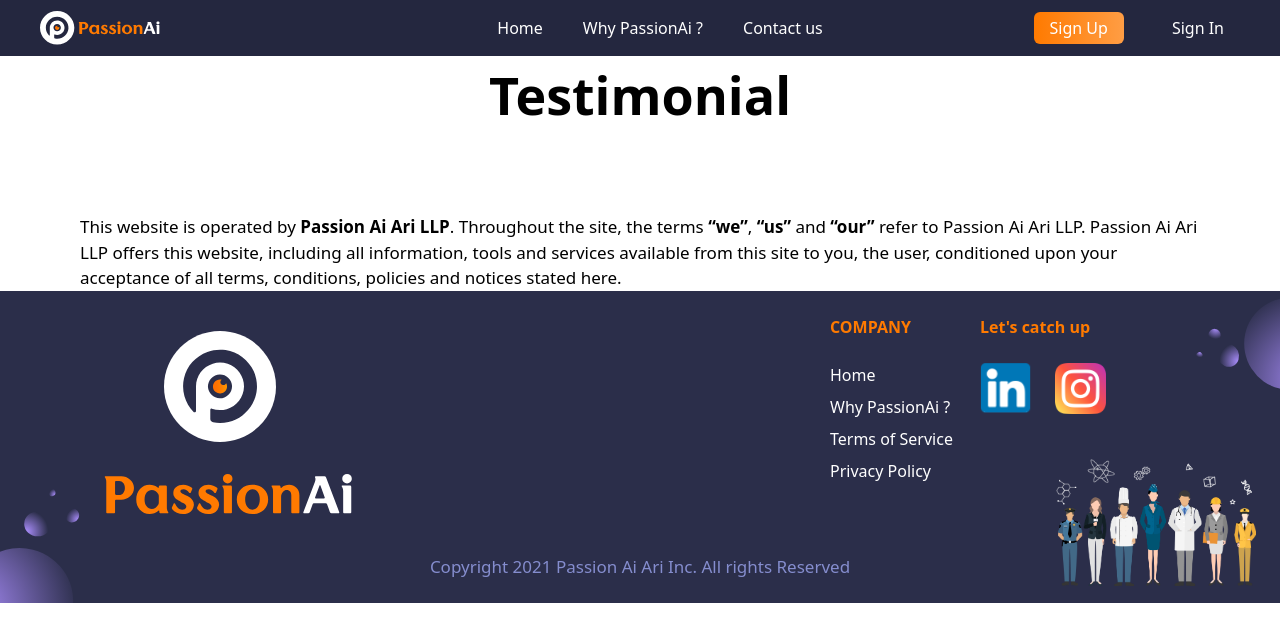
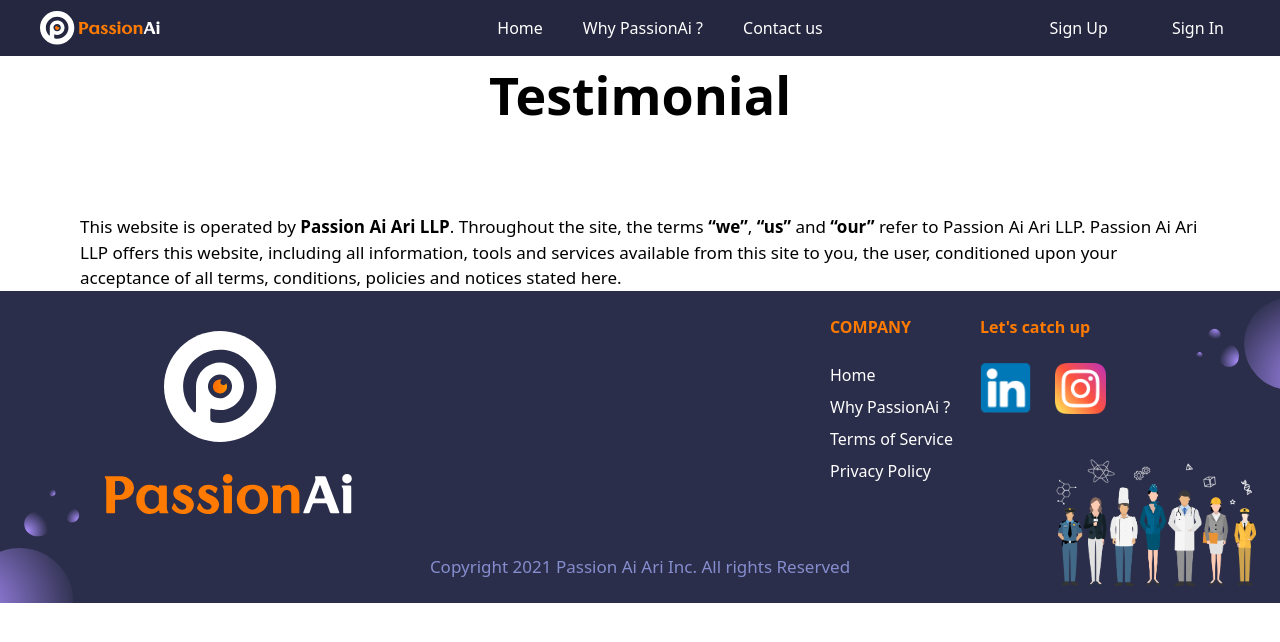
Before and after one commit to THOUFIQHUSSAIN-J/PassionAI-website, a React (Create React App) app: page /terms in a window 1280 px wide. Shown: the top 642 px of the page. Built offline with nearby package versions, Linux system fonts and the light colour scheme.

Commit message:
env setup

```diff
--- a/package.json
+++ b/package.json
@@ -2,7 +2,7 @@
   "name": "passion-ai-website",
   "version": "1.0.0",
   "private": true,
-  "proxy": "http://passionaiari.com",
+  "proxy": "http://3.7.51.78",
   "dependencies": {
     "@testing-library/jest-dom": "^5.16.5",
     "@testing-library/react": "^13.4.0",
--- a/src/components/ContactModal/index.js
+++ b/src/components/ContactModal/index.js
@@ -6,6 +6,7 @@
 
 export default function ContactModal({ showModal, setShowModal }) {
   const [response, setResponse] = useState("");
+  const API_URL = process.env.REACT_APP_API_URL
 
   const {
     register,
@@ -15,7 +16,7 @@
 
   const onSubmit = (data) => {
     axios
-      .post("https://passionaiari.com/api/contact_details/", data)
+      .post(`${API_URL}/api/contact_details/`, data)
       .then(function (response) {
         console.log(response);
       })
--- a/src/components/Header/index.js
+++ b/src/components/Header/index.js
@@ -52,15 +52,15 @@
 
           <div className="hidden md:block items-center justify-end md:flex md:flex-1 lg:w-0  pr-10">
             <a
-              href="https://app.passionaiari.com/register"
-              className="whitespace-nowrap text-base font-medium text-gray-500 hover:text-gray-900 bg-gradient-to-r from-formGradient0 to-formGradient100 px-4 py-1 rounded-md"
+              href={`${process.env.REACT_APP_APP_URL}/register`}
+              className="whitespace-nowrap text-base font-medium hover:bg-gradient-to-r hover:from-formGradient0 hover:to-formGradient100 px-4 py-1 rounded-md"
             >
               Sign Up
             </a>
             <a
               target="_blank"
-              href="https://app.passionaiari.com/login"
-              className="ml-8 inline-flex items-center justify-center whitespace-nowrap rounded-md  bg-indigo-600 px-4 py-2 text-base font-medium text-white shadow-sm hover:bg-indigo-700"
+              href={`${process.env.REACT_APP_APP_URL}/login`}
+              className="ml-8 inline-flex items-center justify-center whitespace-nowrap rounded-md  bg-indigo-600 px-4 py-1 text-base font-medium text-white shadow-sm hover:bg-indigo-700 hover:bg-gradient-to-r hover:from-formGradient0 hover:to-formGradient100"
             >
               Sign In
             </a>
--- a/src/containers/Contactus/index.js
+++ b/src/containers/Contactus/index.js
@@ -14,7 +14,7 @@
   } = useForm();
   const onSubmit = (data) => {
     axios
-      .post("https://passionaiari.com/api/contact_details/", data)
+      .post(`${process.env.REACT_APP_API_URL}/api/contact_details/`, data)
       .then(function (response) {
         console.log(response);
       })
```
Also changed, not shown: 1 other file (tests, documents, lock files or other folders).
